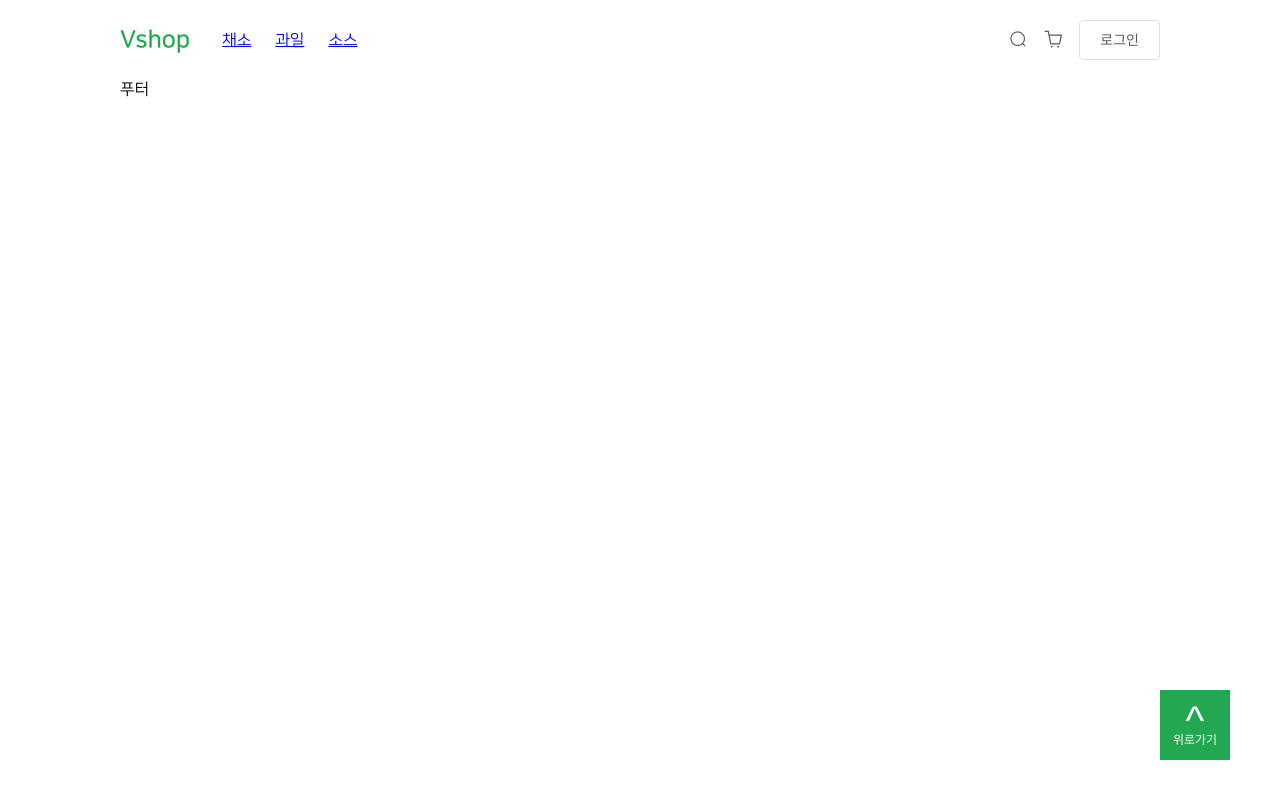
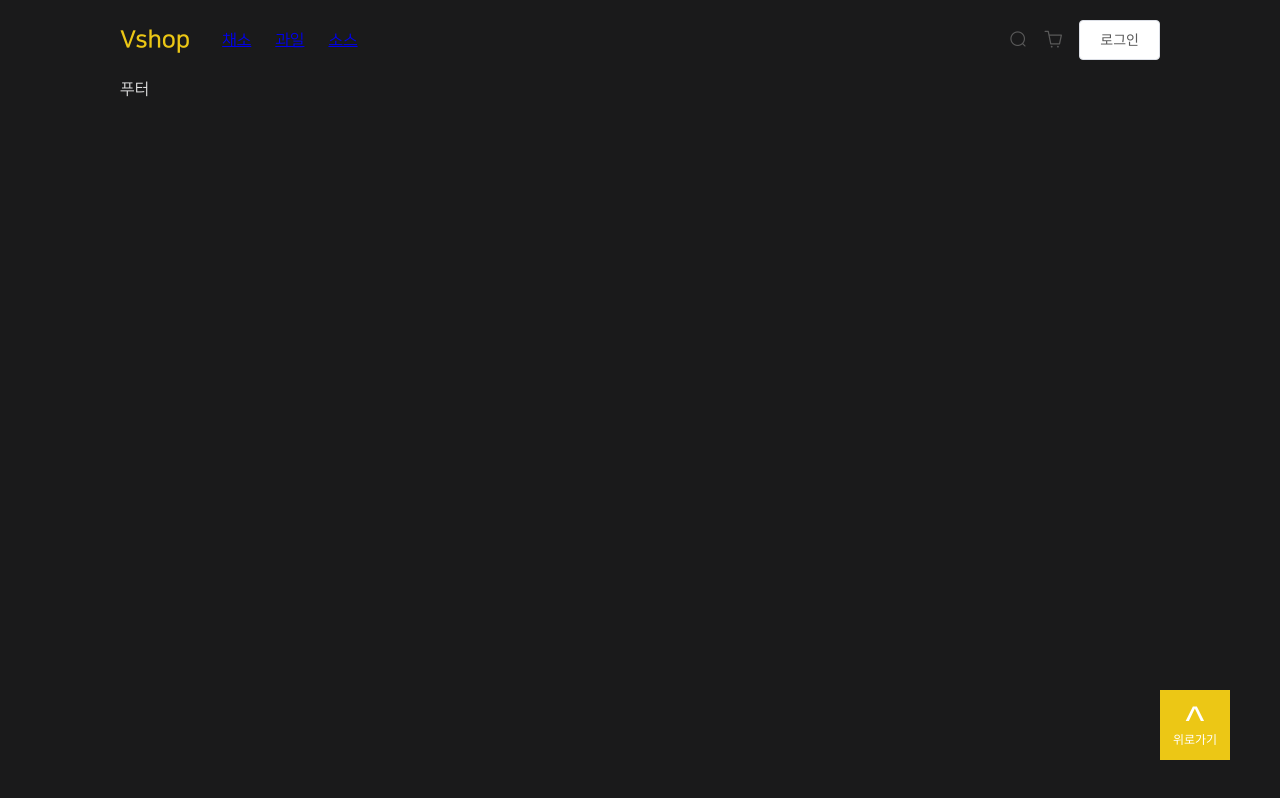
Before and after one commit to codemacaron/vue-shop, a Vue app: page /Detail in a window 1280 px wide. Built offline with nearby package versions, Linux system fonts and the light colour scheme; the HTML template or start-up script is replaced by a standard one; a web font is replaced by a local one; what vue-html5-editor would draw is missing.

Commit message:
update style

```diff
--- a/src/App.vue
+++ b/src/App.vue
@@ -59,7 +59,7 @@ export default {
 #app {
   font-family: "Nanum Square", "Avenir", Helvetica, Arial, sans-serif;
   text-align: left;
-  color: #000;
+  color: $color-text;
 }
 button,
 a {
--- a/src/sass/partials/_color.scss
+++ b/src/sass/partials/_color.scss
@@ -1,4 +1,7 @@
-$color-point: #23a852;
+$color-point: #ecc715;
+$color-pointer: #f2ca08;
+$color-secondary: #1a1a1b;
+$color-text: #e4e4e4;
 $color-point-light: lighten($color-point, 10%);
 $color-point-dark: darken($color-point, 10%);
 $color-regular: #222222;
--- a/src/sass/partials/_global.scss
+++ b/src/sass/partials/_global.scss
@@ -1,5 +1,6 @@
 body {
   font-family: 'NanumSquare', sans-serif;
+  background: $color-secondary;
 }
 .container {
   padding: 0 16px;
```
